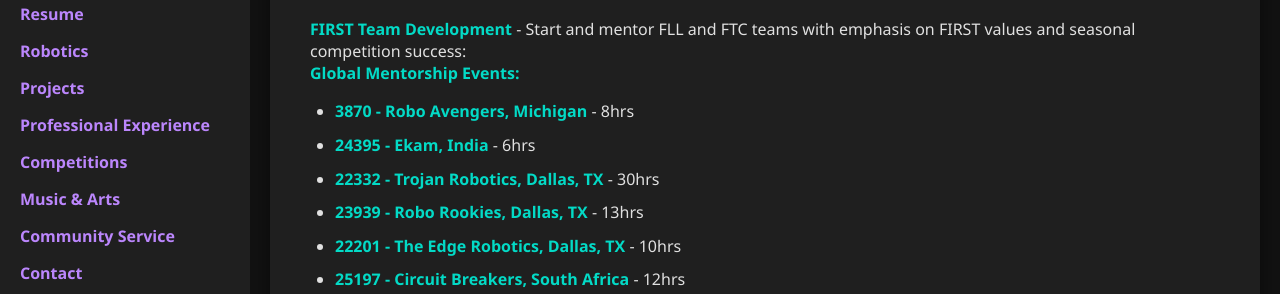
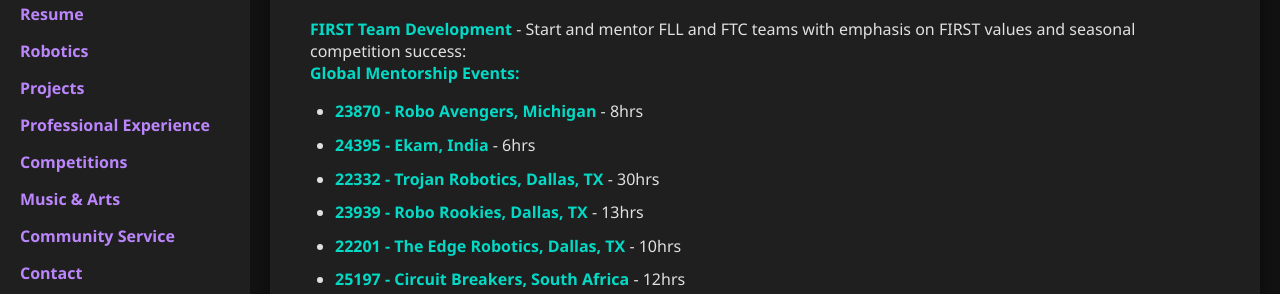
Before and after one commit to skandacode/skandacode.github.io, a Jekyll site: the page built from community-service.md, in a window 1280 px wide and 900 px high, scrolled down 3346 px. Shown: the part 160-454 px from the top of the window. Built offline with Jekyll 4.4.1, drawn with Linux system fonts in a browser that asks for light colours.

Commit message:
Update community-service.md

```diff
--- a/community-service.md
+++ b/community-service.md
@@ -77,7 +77,7 @@ These are just some of the events that I have conducted. Most of these were orga
 **FIRST Team Development** - Start and mentor FLL and FTC teams with emphasis on FIRST values and seasonal competition success:
 
 **Global Mentorship Events:**
-- **3870 - Robo Avengers, Michigan** - 8hrs
+- **23870 - Robo Avengers, Michigan** - 8hrs
 - **24395 - Ekam, India** - 6hrs
 - **22332 - Trojan Robotics, Dallas, TX** - 30hrs
 - **23939 - Robo Rookies, Dallas, TX** - 13hrs
```
